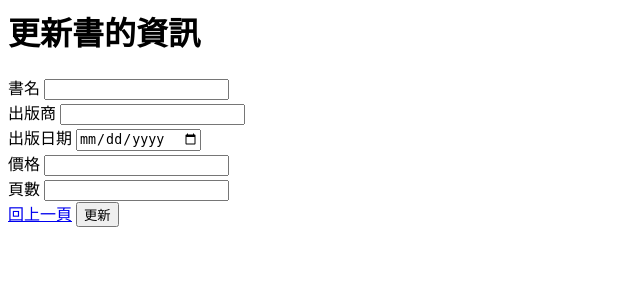
After one commit to nivek-yang/django-bookstore, a Django app: template books/templates/books/update.html in a window 1280 px wide. The commit adds this page. Shown: the top 300 px of the page, without its empty margins (0-640 px from the left). Run offline with Django 5.2, Linux system fonts and the light colour scheme; the template is opened without the code that fills it, so the values that code supplies are empty.

Commit message:
feat: Add update functionality for books and link in detail view

```diff
--- a/books/templates/books/show.html
+++ b/books/templates/books/show.html
@@ -6,3 +6,5 @@
 
 
 <a href="{% url 'books:index' %}">回書籍列表</a>
+
+<a href="{% url 'books:update' book.id %}">修改</a>
--- /dev/null
+++ b/books/templates/books/update.html
@@ -0,0 +1,28 @@
+<h1>更新書的資訊</h1>
+
+<form action="{% url 'books:update' book.id %}" method="post">
+    {% csrf_token %}
+    <div>
+        <label for="title">書名</label>
+        <input name="title" type="text" value="{{ book.title }}">
+    </div>
+    <div>
+        <label for="publisher">出版商</label>
+        <input name="publisher" type="text" value="{{ book.publisher }}">
+    </div>
+    <div>
+        <label for="publication_date">出版日期</label>
+        <input name="publication_date" type="date" value="{{ book.publication_date|date:'Y-m-d'}}">
+    </div>
+    <div>
+        <label for="price">價格</label>
+        <input name="price" type="number" value="{{ book.price }}">
+    </div>
+    <div>
+        <label for="page">頁數</label>
+        <input name="page" type="number" value="{{ book.page }}">
+    </div>
+
+    <a href="{% url 'books:show' book.id %}">回上一頁</a>
+    <input type="submit" value="更新">
+</form>
--- a/books/urls.py
+++ b/books/urls.py
@@ -6,5 +6,6 @@ app_name = "books"
 urlpatterns = [
     path("", views.index, name = "index"),
     path("/new", views.new, name = "new"),
-    path("/<int:id>", views.show, name="show")
+    path("/<int:id>", views.show, name="show"),
+    path("/<int:id>/update", views.update, name="update")
 ]
```
Also changed, not shown: books/views.py (+16 -0 lines).
